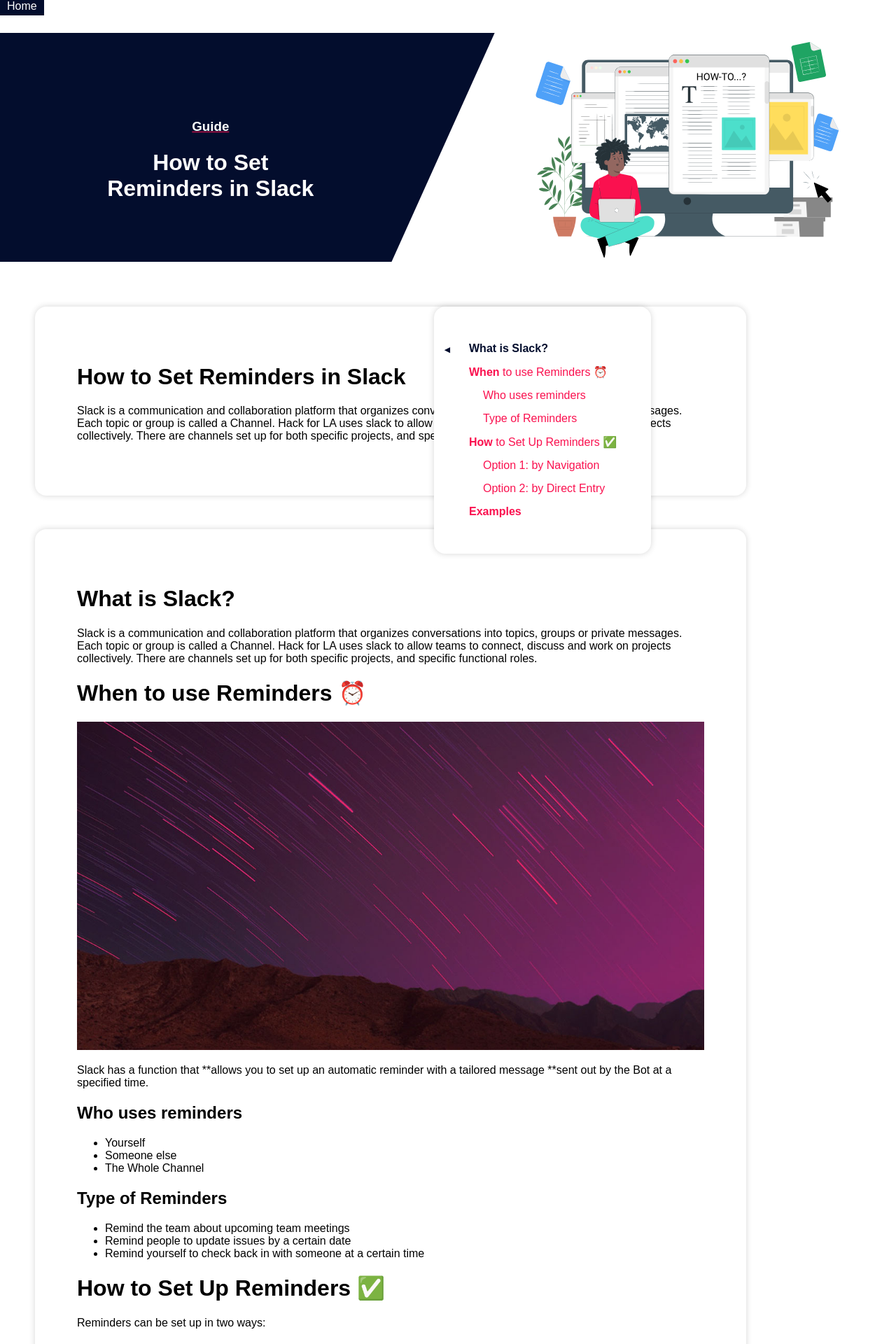
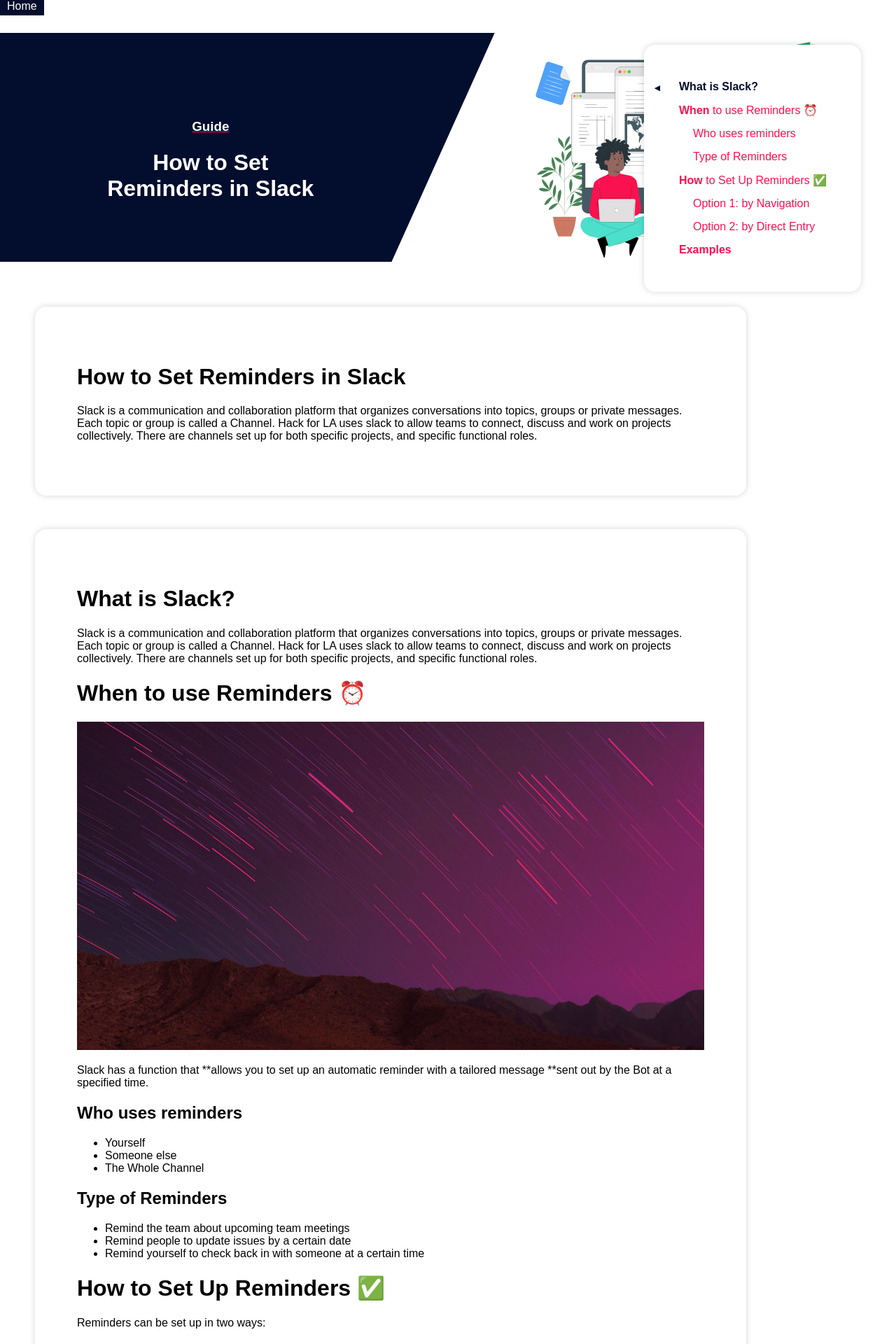
Before and after one commit to abenipa3/guide-pages, a Jekyll site: the page built from _guide-pages/how-to-set-reminders-in-slack.md, in a window 1280 px wide. Shown: the top 1920 px of the page at 70% size. Built offline with Jekyll 4.4.1, drawn with Linux system fonts in a browser that asks for light colours; nearby versions of some CDN libraries.

```diff
--- a/_includes/header.html
+++ b/_includes/header.html
@@ -2,4 +2,6 @@
 
     <a class="link" href="/index.html">Home</a>
 
+
+
 </header>
--- a/_layouts/default.html
+++ b/_layouts/default.html
@@ -3,15 +3,6 @@
 
 {% include head.html %}
 {% include header.html %}
-{% if page.layout == 'guide-pages' %}
-<div class="header-container">
-  <img class="page-hero" src="/assets/images/guide-page-hero.svg">
-  <div class="hero-left">
-    <h3 class="hero-heading">Guide</h3>
-    <h1 class="hero-title">{{ page.title | markdownify | remove: '<p>' | remove: '</p>' }}</h1>
-  </div>
-</div>
-{% endif %}
 
 <body>
 
--- a/_layouts/guide-pages.html
+++ b/_layouts/guide-pages.html
@@ -2,7 +2,19 @@
 layout: default
 ---
 
-<body>
+<!-- Header Banner -->
+
+{% if page.layout == 'guide-pages' %}
+<div class="header-container">
+  <img class="page-hero" src="/assets/images/guide-page-hero.svg">
+  <div class="hero-left">
+    <h3 class="hero-heading">Guide</h3>
+    <h1 class="hero-title">{{ page.title | markdownify | remove: '<p>' | remove: '</p>' }}</h1>
+  </div>
+</div>
+{% endif %}
+
+<!-- Content -->
 
   <div class="page-container">
 
@@ -115,7 +127,7 @@ layout: default
 
   </div>
 
-</body>
+
 
 <!-- Return to Top -->
 <div class="top-scroll">
@@ -127,5 +139,5 @@ layout: default
   <!-- ICON NEEDS FONT AWESOME FOR CHEVRON UP ICON FOR RETURN TO TOP BUTTON -->
   <link href="//netdna.bootstrapcdn.com/font-awesome/3.2.1/css/font-awesome.css" rel="stylesheet">
 
-  <!-- Include javaScript -->
+  <!-- Include JavaScript -->
   <script src="{{ "/assets/js/guidepages.js" | absolute_url }}"></script>
--- a/assets/js/guidepages.js
+++ b/assets/js/guidepages.js
@@ -27,8 +27,7 @@ for (let i = 0; i < navLinks.length; i++) {
 /**** Script 2: Makes the side stick and scrollable *****/
 /*************************************************/
 
-
-const stickyDiv = document.querySelector(".stick-it");
+const stickyDiv = document.querySelector(".sticky-nav-container");
 window.addEventListener("scroll", function() {
   stickyDiv.style.top = window.pageYOffset + "px";
 });
--- a/css/style.css
+++ b/css/style.css
@@ -69,7 +69,7 @@ body {
 .sticky-nav-container {
 	position: absolute;
 	float: right;
-	right: 350px;
+	right: 50px;
 	margin-top: 64px;
 }
 
```
Also changed, not shown: 4 other files.
